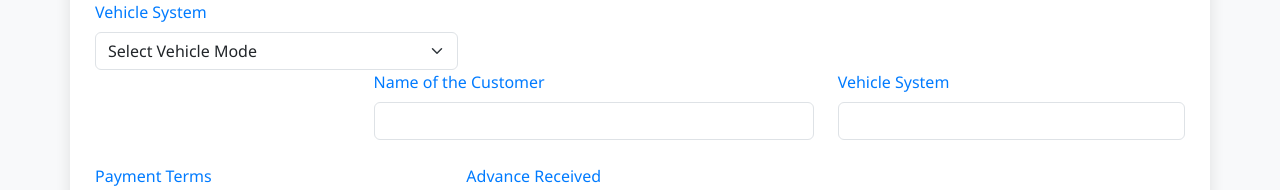
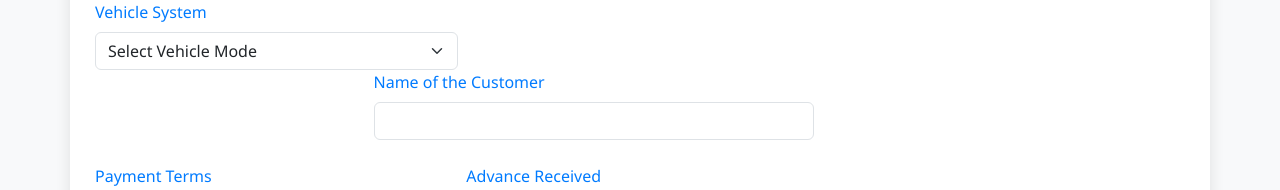
Before and after one commit to bimal-bp/Dispatch_bill_system, a plain HTML site: page index.html in a window 1280 px wide. Shown: the part 351-541 px from the top of the page. Drawn offline with nearby package versions, Linux system fonts and the light colour scheme.

Commit message:
Update index.html

```diff
--- a/index.html
+++ b/index.html
@@ -211,10 +211,6 @@
                 <div class="col-md-5">
                     <label for="customerName" class="form-label">Name of the Customer</label>
                     <input type="text" class="form-control" id="customerName">
-                </div>
-                <div class="col-md-4">
-                    <label for="clientDetails" class="form-label">Vehicle System</label>
-                    <input type="text" class="form-control" id="clientDetails">
                 </div>
             </div>
             <!-- Payment Information -->
```
